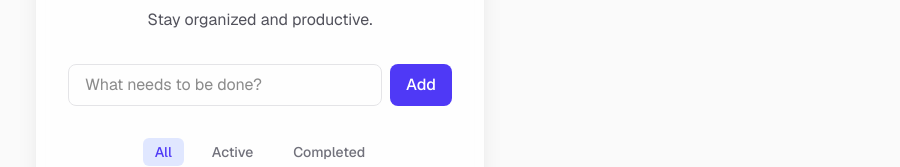
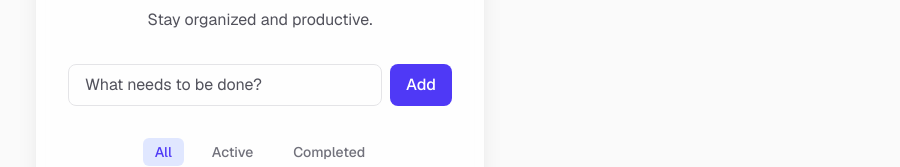
Before and after one commit to aleidHussain202/todo-app-next, a Next.js app: page / in a window 1280 px wide. Shown: the part 329-496 px from the top of the page, without its empty margins (380-1280 px from the left). Built offline with nearby package versions, Linux system fonts and the light colour scheme.

Commit message:
feat: corrected the placeholder text in light mode

```diff
--- a/app/page.tsx
+++ b/app/page.tsx
@@ -124,7 +124,7 @@ export default function Home() {
           <input
             type="text"
             placeholder="What needs to be done?"
-            className="flex-1 rounded-lg border border-zinc-200 px-4 py-2 outline-none focus:ring-2 focus:ring-indigo-500 dark:border-zinc-800 dark:bg-zinc-900 dark:placeholder-zinc-500 dark:text-zinc-200"
+            className="flex-1 rounded-lg border border-zinc-200 px-4 py-2 outline-none focus:ring-2 focus:ring-indigo-500 dark:border-zinc-800 dark:bg-zinc-900 dark:placeholder-zinc-500 dark:text-zinc-200 placeholder-zinc-600"
             value={inputValue}
             onChange={(e) => setInputValue(e.target.value)}
             onKeyDown={(e) => e.key === 'Enter' && addTodo()}
@@ -166,7 +166,7 @@ export default function Home() {
 
           {filteredTodos.map((todo) => {
             return (
-              <li key={todo.id} className='group flex items-center justify-between p-4 mb-2 rounded-xl border border-transparent bg-white/5 hover:bg-white/10 hover:border-indigo-500/30 transition-all font-medium text-zinc-800 dark:text-zinc-200'><span className={todo.completed ? 'line-through text-zinc-400' : ''}>{todo.text}</span> <div className='flex gap-2 opacity-0 group-hover:opacity-100 transition-opacity'>
+              <li key={todo.id} className='group flex items-center justify-between p-4 mb-2 rounded-xl border border-transparent bg-white/5 hover:bg-white/10 hover:border-indigo-500/30 transition-all font-medium text-zinc-800 dark:text-zinc-200'><span className={todo.completed ? 'line-through text-zinc-400' : ''}>{todo.text}</span> <div className='flex gap-2 transition-opacity opacity-100 md:opacity-0 md:group-hover:opacity-100'>
                 <button onClick={() => toggleTodo(todo.id)} className='text-xs px-3 py-1.5 rounded-full bg-green-500/10 text-green-600 hover:bg-green-500/20 hover:scale-105 transition-all'>Done</button>
                 <button onClick={() => deleteTodo(todo.id)} className='text-xs px-3 py-1.5 rounded-full bg-red-500/10 text-red-600 hover:bg-red-500/20 hover:scale-105 transition-all'>Delete</button>
                 </div></li>
```
